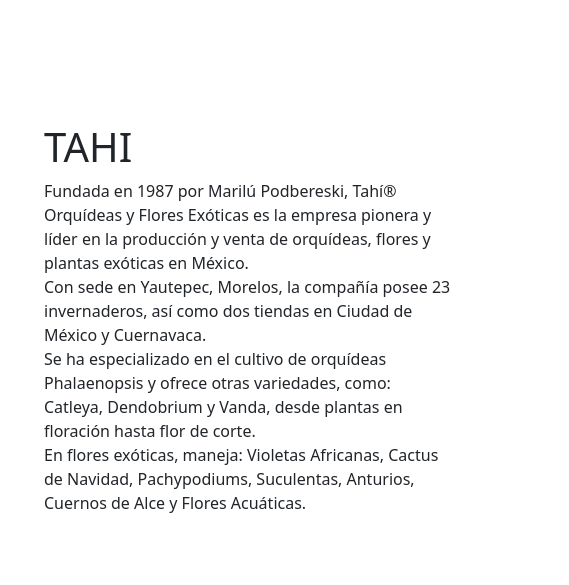
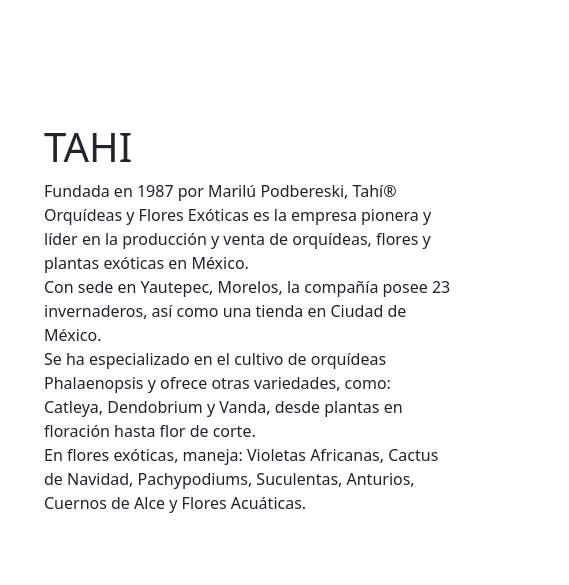
Before and after one commit to leonardo546/tahisuculentas, a plain HTML site: page index.html in a window 1280 px wide. Shown: the part 72-657 px from the top of the page, 711-1280 px from the left. Drawn offline with nearby package versions, Linux system fonts and the light colour scheme.

Commit message:
quitar lo de tienda cuernavaca

```diff
--- a/index.html
+++ b/index.html
@@ -34,7 +34,7 @@
                 <div class="col-lg-5">
                     <h1 class="font-weight-light">TAHI</h1>
                     <p>Fundada en 1987 por Marilú Podbereski, Tahí® Orquídeas y Flores Exóticas es la empresa pionera y líder en la producción y venta de orquídeas, flores y plantas exóticas en México.<br>
-                        Con sede en Yautepec, Morelos, la compañía posee 23 invernaderos, así como dos tiendas en Ciudad de México y Cuernavaca.<br>
+                        Con sede en Yautepec, Morelos, la compañía posee 23 invernaderos, así como una tienda en Ciudad de México.<br>
                         Se ha especializado en el cultivo de orquídeas Phalaenopsis y ofrece otras variedades, como: Catleya, Dendobrium y Vanda, desde plantas en floración hasta flor de corte.<br>
                         En flores exóticas, maneja: Violetas Africanas, Cactus de Navidad, Pachypodiums, Suculentas, Anturios, Cuernos de Alce y Flores Acuáticas.<br>
                 </div>
```
Also changed, not shown: otros.html (+1 -1 lines), variedades.html (+1 -1 lines).
